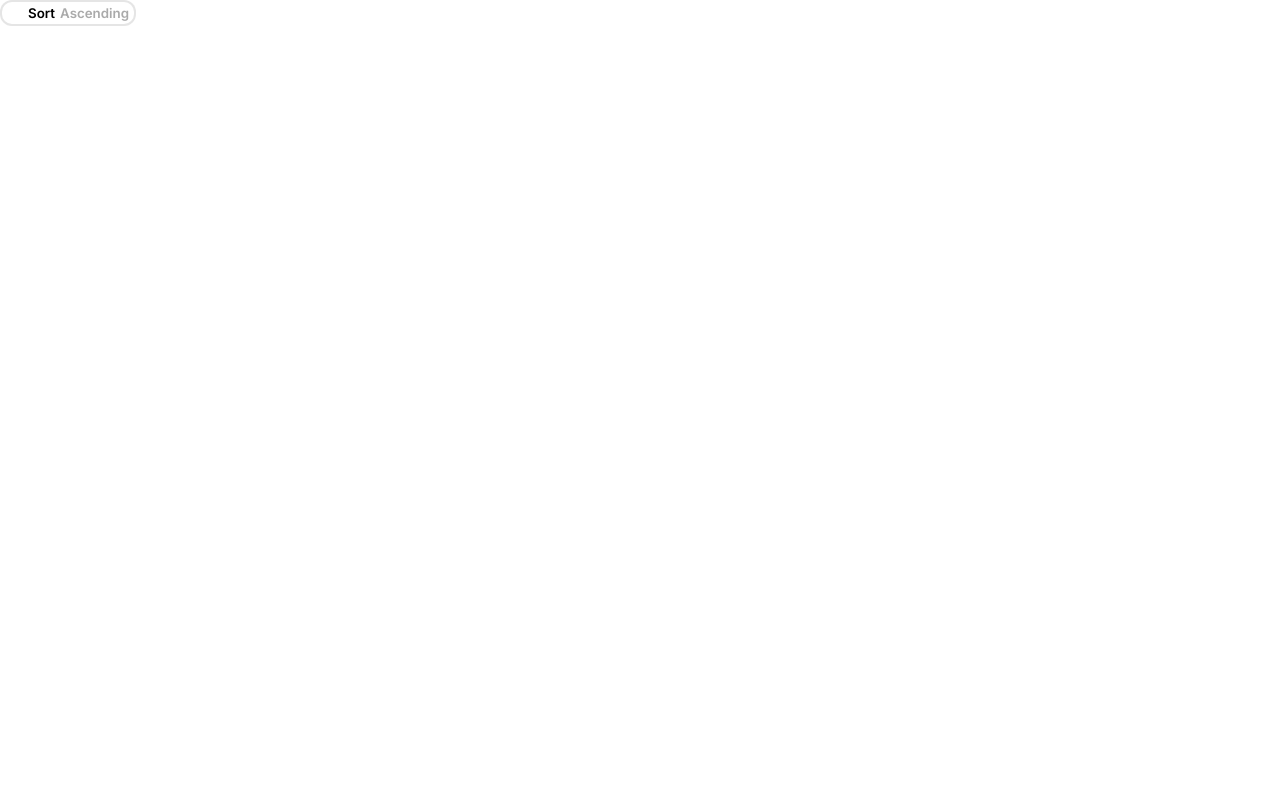
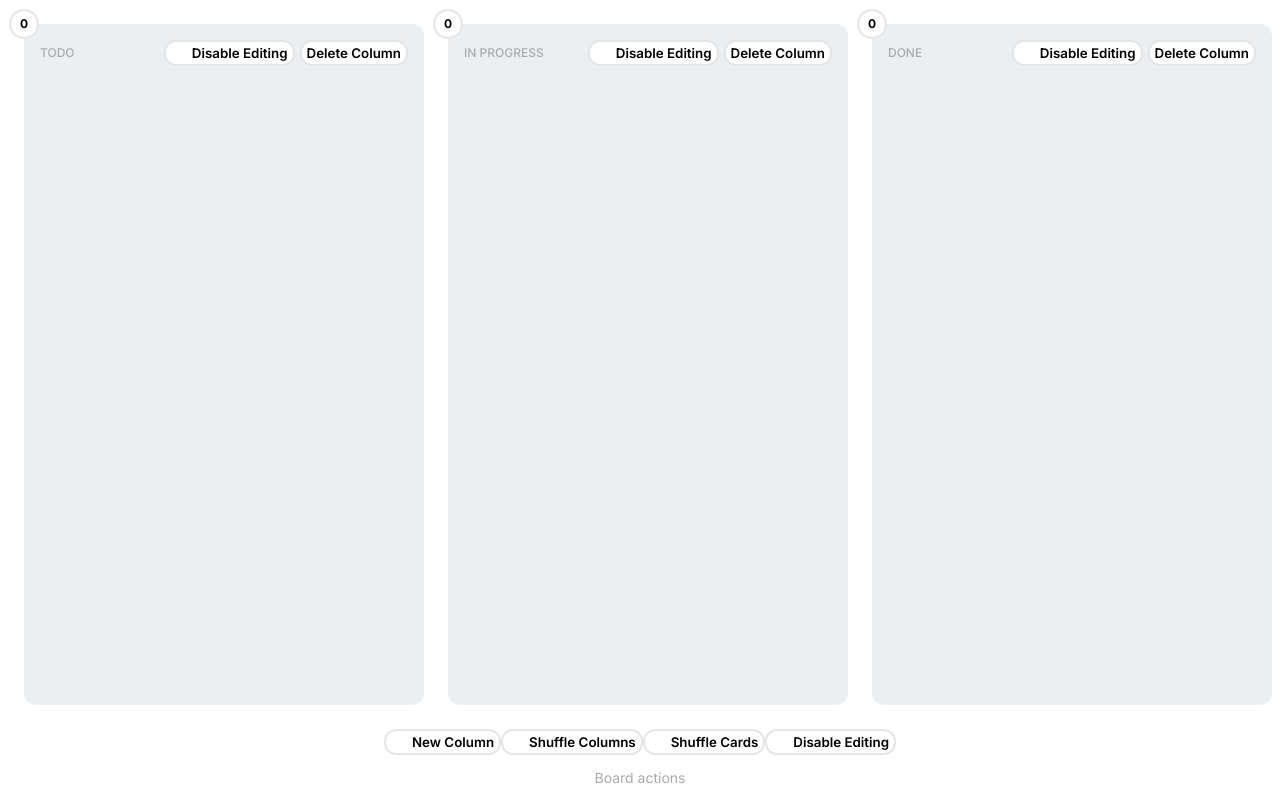
Before and after one commit to yelodia/kanban-board, a Vue app: page / in a window 1280 px wide. Built offline with nearby package versions, Linux system fonts and the light colour scheme.

Commit message:
init state manager & display columns

```diff
--- a/package.json
+++ b/package.json
@@ -9,6 +9,8 @@
     "preview": "vite preview"
   },
   "dependencies": {
+    "pinia": "^3.0.2",
+    "pinia-plugin-persistedstate": "^4.3.0",
     "vue": "^3.5.13"
   },
   "devDependencies": {
--- a/src/App.vue
+++ b/src/App.vue
@@ -1,17 +1,78 @@
 <script setup>
+import { onMounted } from 'vue'
 import ActionButton from './components/ActionButton.vue'
+import KanbanColumn from './components/KanbanColumn.vue'
+import { useKanbanStore } from './stores/kanban'
 
-const handleSort = () => {
-  console.log('Sort clicked')
-}
+const kanbanStore = useKanbanStore()
+
+onMounted(() => {
+  // Инициализируем store (создаст дефолтные колонки если их нет)
+  kanbanStore.initializeStore()
+})
 
 </script>
 
 <template>
-  <ActionButton
-      text="Sort"
-      icon="sort_asc"
-      subtext="Ascending"
-      @click="handleSort"
-    />
+  <div class="board">
+    <div class="board__columns-layout">
+        <div class="board__columns-wrapper">
+            <KanbanColumn
+                v-for="(column, index) in kanbanStore.columns"
+                :key="index"
+                :column="column"
+                :index="index"
+            />
+        </div>
+    </div>
+    <div class="board__actions text-center">
+        <ActionButton
+            text="New column"
+            icon="add"
+            @click="kanbanStore.addColumn({ title: 'New Column' })"
+        />
+        <ActionButton
+            text="Shuffle columns"
+            icon="shuffle"
+        />
+        <ActionButton
+            text="Shuffle cards"
+            icon="shuffle"
+        />
+        <ActionButton
+            text="Disable editing"
+            icon="lock"
+        />
+        <p class="c-grey">Board actions</p>
+    </div>
+  </div>
 </template>
+
+<style lang="scss" scoped>
+.board {
+  height: 100vh;
+  display: flex;
+  flex-direction: column;
+  overflow: hidden;
+
+  &__actions {
+    padding: 12px 0 0;
+  }
+
+  &__columns-layout {
+    flex: 1;
+    overflow-x: auto;
+    overflow-y: hidden;
+    display: flex;
+    min-height: 0;
+  }
+
+  &__columns-wrapper {
+    display: flex;
+    flex: 1;
+    gap: 24px;
+    min-width: min-content;
+    padding: 24px 24px 12px;
+  }
+}
+</style>
--- /dev/null
+++ b/src/components/KanbanColumn.vue
@@ -0,0 +1,175 @@
+<script setup>
+import { ref, computed, watch } from 'vue'
+import { useKanbanStore } from '../stores/kanban'
+import ActionButton from './ActionButton.vue'
+
+// Props
+const props = defineProps({
+  column: {
+    type: Object,
+    required: true
+  },
+  index: {
+    type: Number,
+    required: true
+  }
+})
+
+const kanbanStore = useKanbanStore()
+
+const originalTitle = ref(props.column.title)
+const titleElement = ref(null)
+
+const cardsCount = computed(() => props.column.cards.length)
+const isDisabled = computed(() => !props.column.enabled)
+
+const handleTitleKeydown = (event) => {
+  if (event.key === 'Enter') {
+    event.preventDefault()
+    saveTitle(event)
+  }
+}
+
+const handleTitleBlur = (event) => {
+  event.target.textContent = originalTitle.value
+}
+
+const saveTitle = (event) => {
+  const newTitle = event.target.textContent.trim()
+
+  if (newTitle && newTitle !== originalTitle.value) {
+    kanbanStore.updateColumn(props.index, { title: newTitle })
+    originalTitle.value = newTitle
+  } else {
+    event.target.textContent = originalTitle.value
+  }
+
+  event.target.blur()
+}
+
+const toggleEditing = () => {
+  kanbanStore.updateColumn(props.index, {
+    enabled: !props.column.enabled
+  })
+}
+
+const deleteColumn = () => {
+  kanbanStore.deleteColumn(props.index)
+}
+
+const updateOriginalTitle = () => {
+  originalTitle.value = props.column.title
+}
+
+watch(() => props.column.title, updateOriginalTitle)
+</script>
+
+<template>
+  <div class="column" :class="{ 'column_disabled': isDisabled }">
+    <div class="column__header">
+      <div class="column__counter">
+        {{ cardsCount }}
+      </div>
+
+      <div
+        ref="titleElement"
+        class="column__title"
+        contenteditable="true"
+        @keydown="handleTitleKeydown"
+        @blur="handleTitleBlur"
+      >
+        {{ column.title }}
+      </div>
+
+      <ActionButton
+        :text="column.enabled ? 'Disable editing' : 'Unlock column'"
+        :icon="column.enabled ? 'lock' : 'unlock'"
+        class="column__ontop"
+        @click="toggleEditing"
+      />
+
+      <ActionButton
+        text="Delete column"
+        @click="deleteColumn"
+      />
+    </div>
+
+    <div class="column__content">
+
+    </div>
+
+    <div class="column__footer">
+
+    </div>
+  </div>
+</template>
+
+<style scoped lang="scss">
+.column {
+  flex: 1 0 400px;
+  max-width: 500px;
+  background-color: #ECEFF2;
+  border-radius: 12px;
+  display: flex;
+  flex-direction: column;
+  min-height: 0;
+  position: relative;
+
+  &_disabled {
+    &:after {
+      position: absolute;
+      left: 0;
+      top: 0;
+      right: 0;
+      bottom: 0;
+      content: "";
+      background: rgba(255, 255, 255, 0.4);
+    }
+  }
+
+  &__counter {
+    font-weight: bold;
+    font-size: 12px;
+    background: #fff;
+    height: 30px;
+    width: 30px;
+    border: 2px solid rgba(0, 0, 0, 0.1);
+    border-radius: 50%;
+    line-height: 26px;
+    text-align: center;
+    position: absolute;
+    top: -15px;
+    left: -15px;
+  }
+
+  &__title {
+    text-transform: uppercase;
+    font-size: 12px;
+    flex: 1;
+    overflow-wrap: break-word;
+    min-width: 0;
+    padding-top: 5px;
+    font-weight: 500;
+    color: #aaa;
+  }
+
+  &__footer {
+    display: flex;
+    padding: 16px;
+    gap: 5px;
+    justify-content: center;
+  }
+
+  &__header {
+    display: flex;
+    padding: 16px;
+    gap: 5px;
+  }
+
+  &__ontop {
+    position: relative;
+    z-index: 1;
+  }
+}
+
+</style>
--- a/src/main.js
+++ b/src/main.js
@@ -1,5 +1,13 @@
 import { createApp } from 'vue'
+import { createPinia } from 'pinia'
+import piniaPluginPersistedstate from 'pinia-plugin-persistedstate'
 import './style.css'
 import App from './App.vue'
 
-createApp(App).mount('#app')
+const pinia = createPinia()
+pinia.use(piniaPluginPersistedstate)
+
+const app = createApp(App)
+app.use(pinia)
+
+app.mount('#app')
--- /dev/null
+++ b/src/stores/kanban.js
@@ -0,0 +1,94 @@
+import { defineStore } from 'pinia'
+
+// Дефолтные колонки
+const DEFAULT_COLUMNS = [
+  {
+    title: "Todo",
+    sort_state: null,
+    enabled: true,
+    last_edit: null,
+    cards: []
+  },
+  {
+    title: "In progress",
+    sort_state: null,
+    enabled: true,
+    last_edit: null,
+    cards: []
+  },
+  {
+    title: "Done",
+    sort_state: null,
+    enabled: true,
+    last_edit: null,
+    cards: []
+  }
+]
+
+export const useKanbanStore = defineStore('kanban', {
+  state: () => ({
+    columns: []
+  }),
+
+  getters: {
+    getColumns: (state) => state.columns,
+
+    getColumnByIndex: (state) => (index) => state.columns[index],
+
+    columnsCount: (state) => state.columns.length
+  },
+
+  actions: {
+    initializeStore() {
+      if (this.columns.length === 0) {
+        this.columns = [...DEFAULT_COLUMNS]
+      }
+    },
+
+    addColumn(column) {
+      this.columns.push({
+        title: column.title || "New Column",
+        sort_state: null,
+        enabled: true,
+        last_edit: null,
+        cards: []
+      })
+    },
+
+    deleteColumn(index) {
+      this.columns.splice(index, 1)
+    },
+
+    updateColumn(index, updates) {
+      if (this.columns[index]) {
+        this.columns[index] = {
+          ...this.columns[index],
+          ...updates,
+          last_edit: Date.now()
+        }
+      }
+    },
+
+    addCard(columnIndex, card) {
+      if (this.columns[columnIndex]) {
+        this.columns[columnIndex].cards.push(card)
+        this.columns[columnIndex].last_edit = Date.now()
+      }
+    },
+
+    clearStore() {
+      this.columns = []
+    }
+  },
+
+  persist: {
+    key: 'kanban_columns',
+    storage: localStorage,
+    paths: ['columns'],
+    afterRestore: (ctx) => {
+      if (ctx.store.columns.length === 0) {
+        ctx.store.initializeStore()
+      }
+    }
+  }
+})
```
Also changed, not shown: 1 other file (tests, documents, lock files or other folders).
